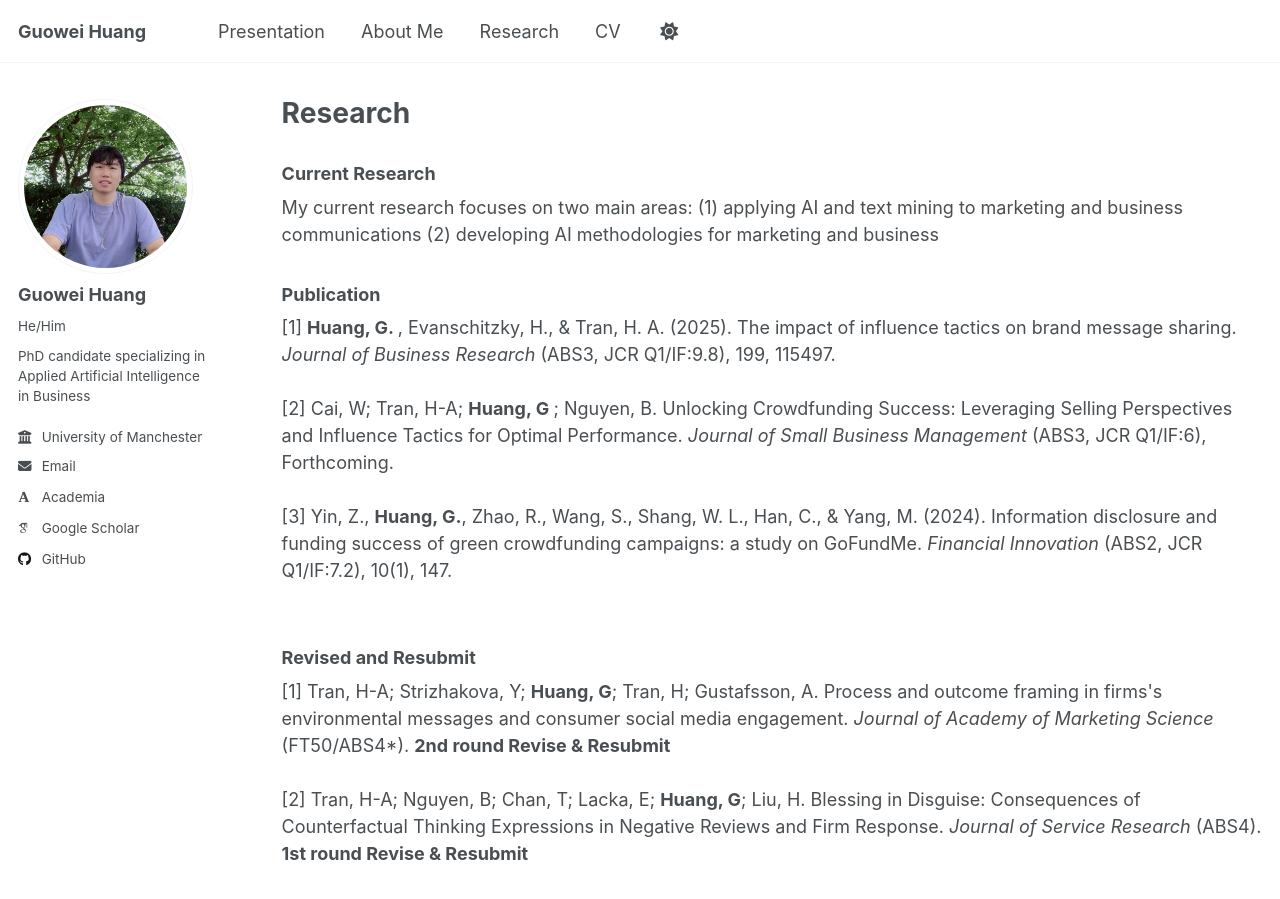
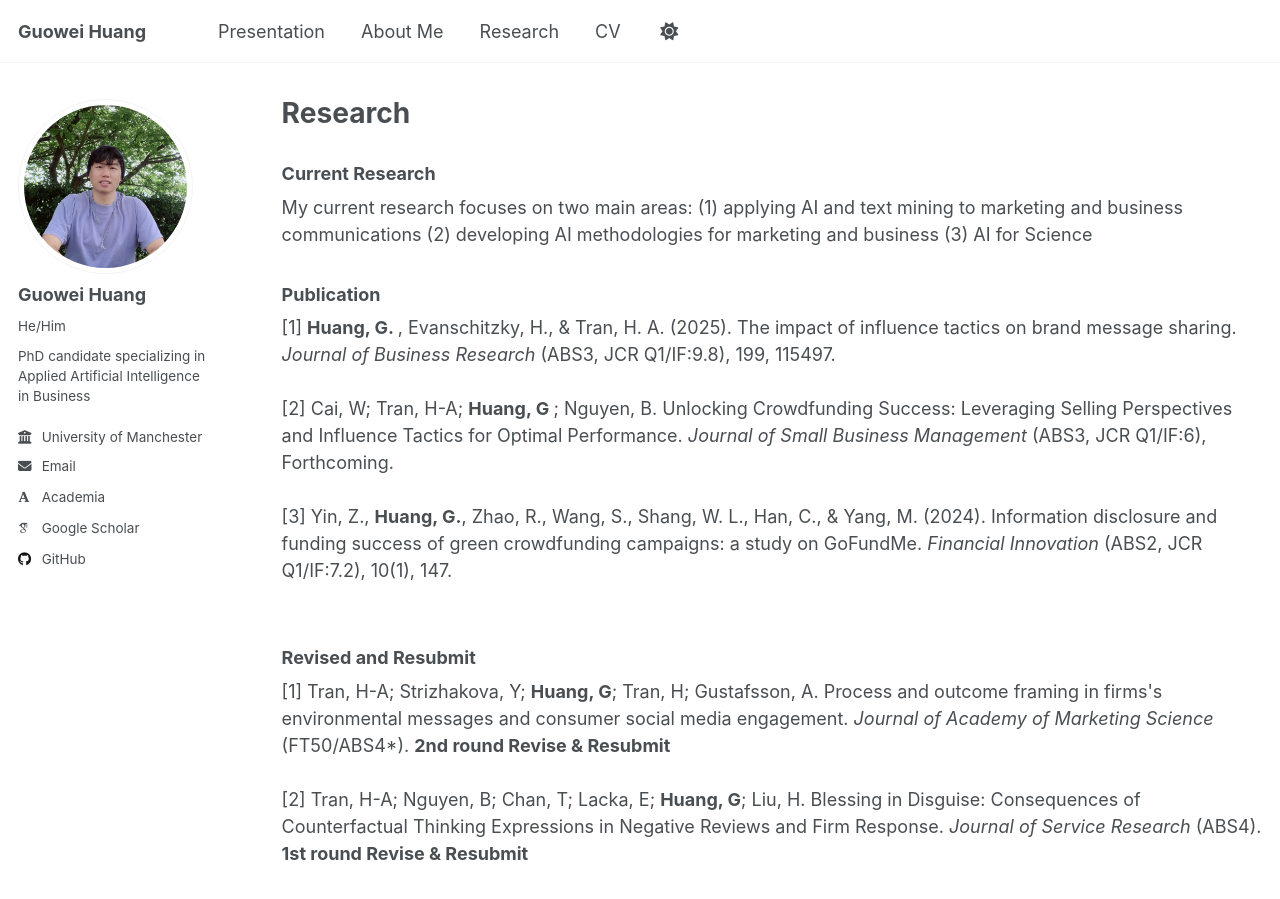
Before and after one commit to Oliverhuang123/Oliverhuang123.github.io, a Jekyll site: the page built from _pages/publications.html, in a window 1280 px wide and 900 px high. Built offline with Jekyll 4.4.1, drawn with Linux system fonts in a browser that asks for light colours; some web fonts are replaced.

Commit message:
Update publications.html

```diff
--- a/_pages/publications.html
+++ b/_pages/publications.html
@@ -6,7 +6,7 @@ author_profile: true
 ---
 
 <h3>Current Research</h3>
-My current research focuses on two main areas: (1) applying AI and text mining to marketing and business communications (2) developing AI methodologies for marketing and business
+My current research focuses on two main areas: (1) applying AI and text mining to marketing and business communications (2) developing AI methodologies for marketing and business (3) AI for Science
 
 <h3>Publication</h3>
 [1]  <strong>Huang, G. </strong>, Evanschitzky, H., & Tran, H. A. (2025). The impact of influence tactics on brand message sharing. <em>Journal of Business Research</em> (ABS3, JCR Q1/IF:9.8), 199, 115497.</a>
```
